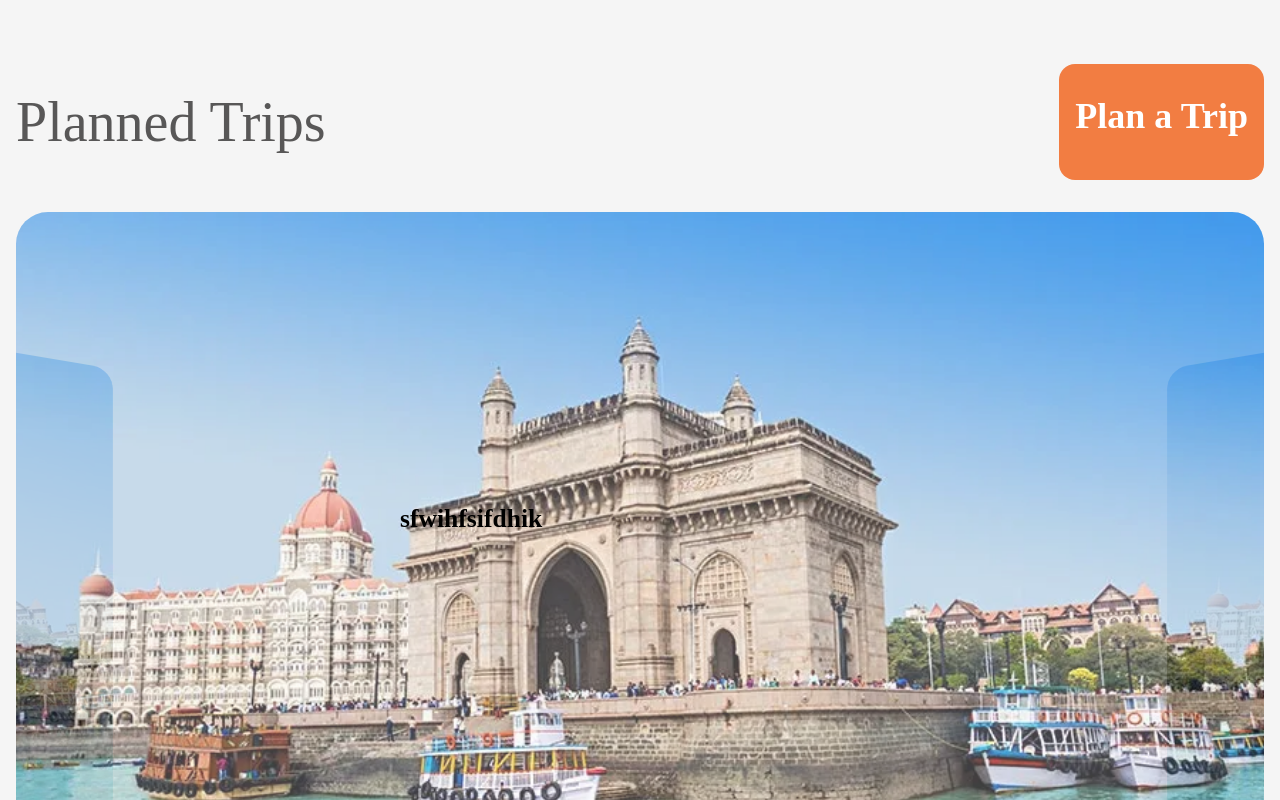
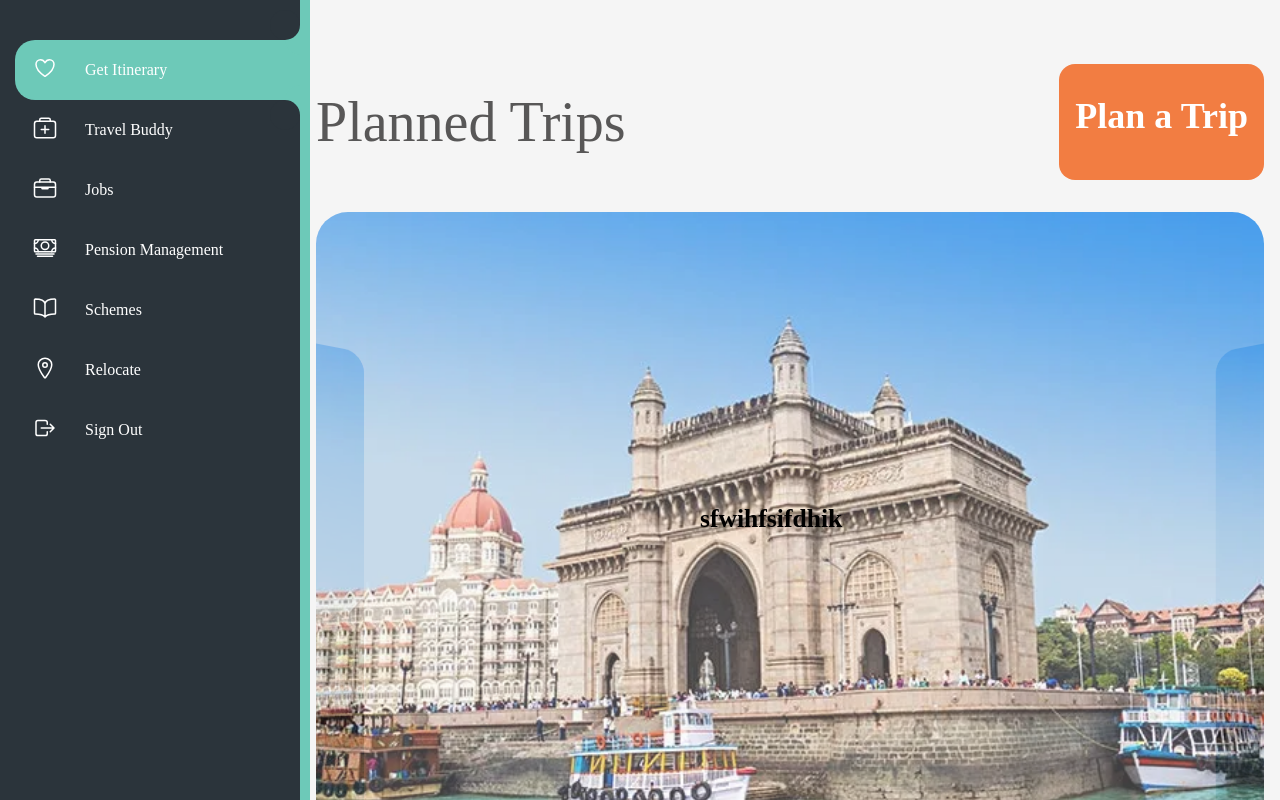
Before and after one commit to AvishJ03/ClashOfCodes, a React (Create React App) app: page /trips in a window 1280 px wide. Shown: the top 800 px of the page. Built offline with nearby package versions, Linux system fonts and the light colour scheme; no server answers.

Commit message:
sidebara and weather

```diff
--- a/src/App.js
+++ b/src/App.js
@@ -8,13 +8,15 @@ import TravelBuddy from "./Pages/TravelBuddy.js";
 import TripForm from "./Pages/TripForm.js";
 import TripForm2 from "./Pages/TripForm2.js";
 import Profile from "./Pages/Profile.js";
+import Sidebar from "./Components/Sidebar/Sidebar.js";
 
 function App() {
   // const [me, setMe] = useState(false);
   // useEffect(()=>{}, [me])
   return (
-    <div className="App font-ourfont">
+    <div className="App font-ourfont flex">
       <Router>
+        <Sidebar />
         {/* {(me || localStorage.getItem("token")) && <Sidebar setMe={setMe} />} */}
         <Routes>
           {/* <Route path="/login" element={<Login setMe={setMe} />} /> */}
--- /dev/null
+++ b/src/Components/Sidebar/Sidebar.js
@@ -0,0 +1,117 @@
+import React, { useState } from "react";
+import { Link } from "react-router-dom";
+import "./sidebar.css";
+import { useNavigate } from "react-router-dom";
+const Sidebar = ({ setMe }) => {
+  const [selected, setSelected] = useState("Child-Care");
+  const navigate = useNavigate();
+
+  function logout(e) {
+    e.preventDefault();
+    localStorage.clear();
+    setMe(false);
+    navigate("/login");
+  }
+
+  return (
+    <div className="sideBody">
+      <div className="navigation">
+        <ul>
+          <li
+            className={`list ${selected === "Child-Care" && "active"}`}
+            onClick={() => {
+              setSelected("Child-Care");
+            }}
+          >
+            <Link to="/childcare">
+              <span className="icon">
+                <ion-icon name="heart-outline"></ion-icon>
+              </span>
+              <span className="title">Get Itinerary</span>
+            </Link>
+          </li>
+          <li
+            className={`list ${selected === "Health-Care" && "active"}`}
+            onClick={() => {
+              setSelected("Health-Care");
+            }}
+          >
+            <Link to="/healthcare">
+              <span className="icon">
+                <ion-icon name="medkit-outline"></ion-icon>
+              </span>
+              <span className="title">Travel Buddy</span>
+            </Link>
+          </li>
+          <li
+            className={`list ${selected === "Jobs" && "active"}`}
+            onClick={() => {
+              setSelected("Jobs");
+            }}
+          >
+            <Link to="/jobs">
+              <span className="icon">
+                <ion-icon name="briefcase-outline"></ion-icon>
+              </span>
+              <span className="title">Jobs</span>
+            </Link>
+          </li>
+          <li
+            className={`list ${selected === "Pension Management" && "active"}`}
+            onClick={() => {
+              setSelected("Pension Management");
+            }}
+          >
+            <Link to="/pension">
+              <span className="icon">
+                <ion-icon name="cash-outline"></ion-icon>
+              </span>
+              <span className="title">Pension Management</span>
+            </Link>
+          </li>
+          <li
+            className={`list ${selected === "Schemes" && "active"}`}
+            onClick={() => {
+              setSelected("Schemes");
+            }}
+          >
+            <Link to="/schemes">
+              <span className="icon">
+                <ion-icon name="book-outline"></ion-icon>
+              </span>
+              <span className="title">Schemes</span>
+            </Link>
+          </li>
+          <li
+            className={`list ${selected === "Relocate" && "active"}`}
+            onClick={() => {
+              setSelected("Relocate");
+            }}
+          >
+            <Link to="/relocationpage">
+              <span className="icon">
+                <ion-icon name="location-outline"></ion-icon>
+              </span>
+              <span className="title">Relocate</span>
+            </Link>
+          </li>
+          <li
+            className={`list ${selected === "signout" && "active"}`}
+            onClick={() => {
+              setSelected("signout");
+            }}
+          >
+            <Link to="/login" onClick={logout}>
+              <span className="icon">
+                <ion-icon name="log-out-outline"></ion-icon>
+              </span>
+              <span className="title">Sign Out</span>
+            </Link>
+          </li>
+        </ul>
+      </div>
+    </div>
+  );
+};
+
+export default Sidebar;
--- /dev/null
+++ b/src/Components/Sidebar/sidebar.css
@@ -0,0 +1,107 @@
+.navigation {
+  position: relative;
+  height: 100%;
+  width: 70px;
+  background: #2b343b;
+  box-shadow: 10px 0 0 #6dc9b8;
+  border-left: 10px solid #2b343b;
+  overflow-x: hidden;
+  transition: width 0.5s;
+}
+
+.navigation:hover {
+  width: 300px;
+}
+
+.navigation ul {
+  position: absolute;
+  top: 0;
+  left: 0;
+  width: 100%;
+  padding-left: 5px;
+  padding-top: 40px;
+}
+
+.navigation ul li {
+  position: relative;
+  list-style: none;
+  width: 100%;
+  border-top-left-radius: 20px;
+  border-bottom-left-radius: 20px;
+}
+
+.navigation ul li.active {
+  background: #6dc9b8;
+}
+
+.navigation ul li a {
+  position: relative;
+  list-style: none;
+  /* display: block; */
+  width: 100%;
+  display: flex;
+  text-decoration: none;
+  color: #fff;
+}
+
+.navigation ul li.active a::before {
+  content: "";
+  position: absolute;
+  top: -30px;
+  right: 0;
+  width: 30px;
+  height: 30px;
+  background: #2b343b;
+  border-radius: 50%;
+  box-shadow: 15px 15px 0 #6dc9b8;
+}
+
+.navigation ul li.active a::after {
+  content: "";
+  position: absolute;
+  bottom: -30px;
+  right: 0;
+  width: 30px;
+  height: 30px;
+  background: #2b343b;
+  border-radius: 50%;
+  box-shadow: 15px -15px 0 #6dc9b8;
+}
+
+.navigation ul li a .icon {
+  position: relative;
+  display: block;
+  min-width: 60px;
+  height: 60px;
+  line-height: 70px;
+  text-align: center;
+}
+
+.navigation ul li a .icon ion-icon {
+  position: relative;
+  font-size: 1.5em;
+  z-index: 1;
+}
+
+.navigation ul li a .title {
+  position: relative;
+  display: block;
+  padding-left: 10px;
+  height: 60px;
+  line-height: 60px;
+  white-space: normal;
+}
+
+.sideBody {
+  /* display: flex;
+  justify-content: center;
+  align-items: center; */
+  min-height: 100%;
+  /* position: absolute; */
+  /* min-width: 100px; %
+  /* background: #232c33; */
+  margin: 0;
+  padding: 0;
+  box-sizing: border-box;
+  position: sticky;
+}
--- /dev/null
+++ b/src/Components/Weather.js
@@ -0,0 +1,93 @@
+import React, { useState, useEffect } from "react";
+import axios from "axios";
+import { FaSearch } from "react-icons/fa";
+import { AiFillCloud } from "react-icons/ai";
+// b3fb4b1c790afbcad7ad022d78918326
+const Weather = () => {
+  const [search, setSearch] = useState("LONDON");
+  const [data, setData] = useState([]);
+  const [input, setInput] = useState("");
+  //   let compmounted = false;
+
+  const handleSubmit = (event) => {
+    event.preventDefault();
+    setSearch(input);
+  };
+
+  useEffect(() => {
+    const fetchWeather = async () => {
+      const res = await fetch(
+        `https://api.openweathermap.org/data/2.5/weather?q=${search}&appid=b3fb4b1c790afbcad7ad022d78918326`
+      );
+      //   if (compmounted) {
+      setData(await res.json());
+      console.log(data);
+      console.log(data.name);
+      //   }
+      //   return () => {
+      // compmounted = false;
+      //   };z
+    };
+    fetchWeather();
+  }, [search]);
+
+  return (
+    <div className="w-full shadow-primary-sd">
+      {data.main && (
+        <div class="wrapper bg-gray-200 antialiased text-gray-900">
+          <div className="w-full">
+            <img
+              src={`https://source.unsplash.com/500x600/?${data.weather[0].main}`}
+              //   src={`https://source.unsplash.com/500x600/?nature`}
+              alt=" random imgee"
+              class="w-full object-cover object-center rounded-lg shadow-md"
+            />
+            <div className="absolute bottom-48 right-[45rem]">
+              <form>
+                <input
+                  type="search"
+                  name="search"
+                  value={input}
+                  placeholder="Search City"
+                  onChange={(e) => setInput(e.target.value)}
+                  className="p-3 rounded-md"
+                />
+                <button className="p-3" onClick={handleSubmit}>
+                  <FaSearch color="white" size="1.5rem" />
+                </button>
+              </form>
+            </div>
+            <div className="absolute bottom-8 right-[50rem]">
+              <AiFillCloud color="white" size="10rem" />
+            </div>
+            <div className="absolute bottom-0 right-[45rem] text-5xl text-white font-extrabold">
+              {data.main.temp} &deg;F <br />
+              {data.name}
+            </div>
+
+            <div class="relative p-4 -mt-12  ">
+              <div class="bg-white p-6 rounded-lg shadow-lg">
+                <div class="flex items-baseline">
+                  {/* <div class="ml-2 text-gray-600 uppercase text-xs font-semibold tracking-wider">
+                  2 baths &bull; 3 rooms
+                </div> */}
+                </div>
+
+                <h4 class="mt-1 text-xl font-semibold uppercase leading-tight truncate">
+                  {data.name} Sunday, March 5, 2023
+                </h4>
+                <div class="mt-2">
+                  <span class="text-teal-600 text-md font-semibold">
+                    {data.weather[0].main}
+                  </span>
+                </div>
+              </div>
+            </div>
+          </div>
+        </div>
+      )}
+    </div>
+  );
+};
+
+export default Weather;
--- a/src/Pages/Profile.js
+++ b/src/Pages/Profile.js
@@ -3,6 +3,7 @@ import BarChart from "../Components/BarChart";
 import { UserData } from "../Components/Data";
 import LineChart from "../Components/LineChart";
 import PieChart from "../Components/PieChart";
+import Weather from "../Components/Weather";
 
 const Profile = () => {
   const [userData, setUserData] = useState({
@@ -50,6 +51,9 @@ const Profile = () => {
             <PieChart chartData={userData} />
           </div>
         </div>
+        <div className="p-3 my-16">
+          <Weather />
+        </div>
       </div>
     </div>
   );
```
